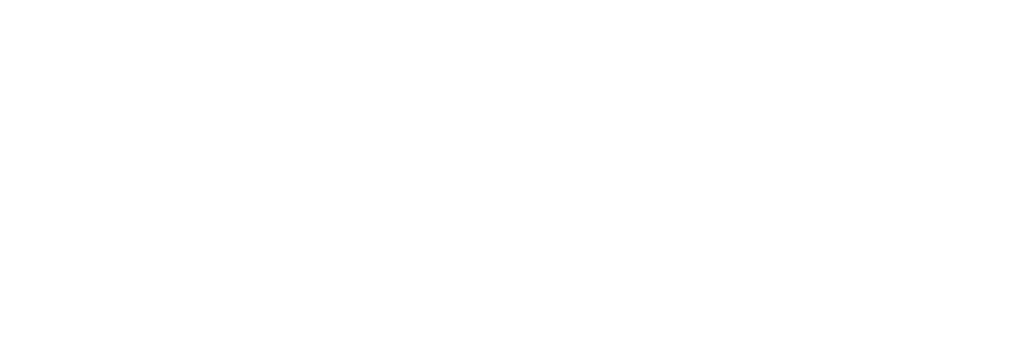
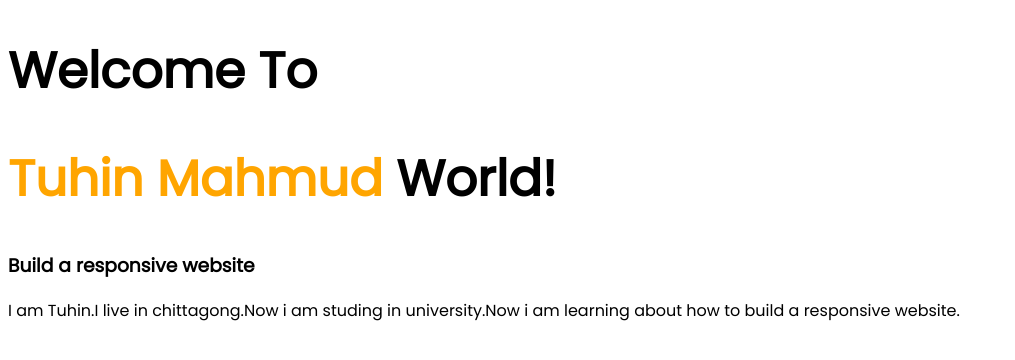
Before and after one commit to tuhin902/developer-portfolio, a plain HTML site: page index.html in a window 1280 px wide. Shown: the whole page, without its empty margins (0-1015 px from the left). Drawn offline with Linux system fonts and the light colour scheme.

Commit message:
first part

```diff
--- a/index.html
+++ b/index.html
@@ -1,13 +1,22 @@
 <!DOCTYPE html>
 <html lang="en">
+
 <head>
     <meta charset="UTF-8">
     <meta http-equiv="X-UA-Compatible" content="IE=edge">
     <meta name="viewport" content="width=device-width, initial-scale=1.0">
     <title>Tuhin Portfolio</title>
+    <link rel="preconnect" href="https://fonts.googleapis.com">
+    <link rel="preconnect" href="https://fonts.gstatic.com" crossorigin>
+    <link href="https://fonts.googleapis.com/css2?family=Poppins&display=swap" rel="stylesheet">
     <link rel="stylesheet" href="style.css">
 </head>
+
 <body>
+    <h1>Welcome To</h1>
+    <h1><span class="orange-color">Tuhin Mahmud</span> World!</h1>
+    <h3>Build a responsive website</h3>
+    <p>I am Tuhin.I live in chittagong.Now i am studing in university.Now i am learning about how to build a responsive website.</p>
+</body>
 
-</body>
 </html>
--- a/style.css
+++ b/style.css
@@ -0,0 +1,9 @@
+body{
+    font-family: 'Poppins', sans-serif;
+}
+h1{
+    font-size: 50px;
+}
+.orange-color{
+    color: orange;
+}
```
Also changed, not shown: images/dream-bg.png (added), images/exp-bg.png (added), images/jhankar.png (added), images/jhankar2.png (added), images/my-bg.png (added), images/my-bg2.png (added), images/top-banner.png (added), images/tuhin-with-bg.png (added), 7 other files.
